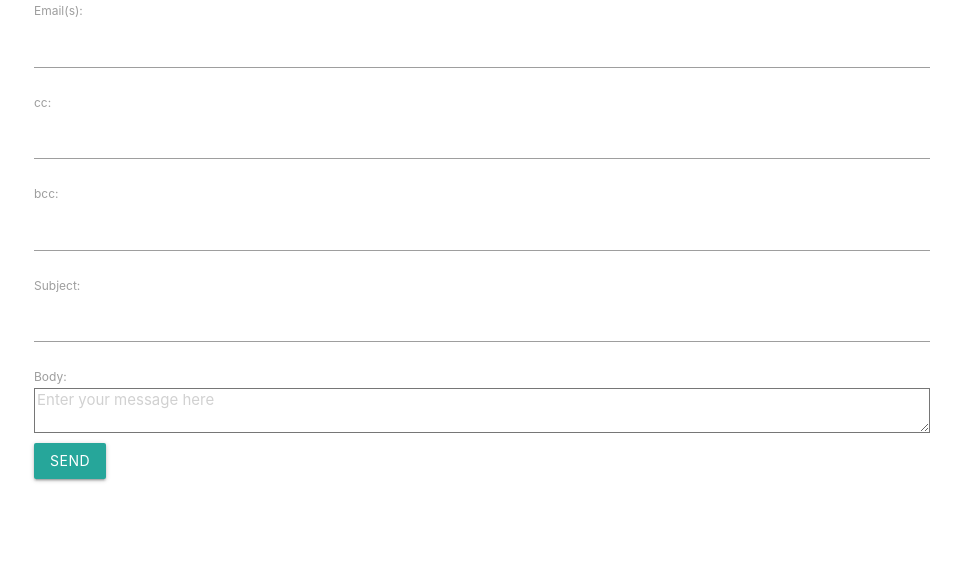
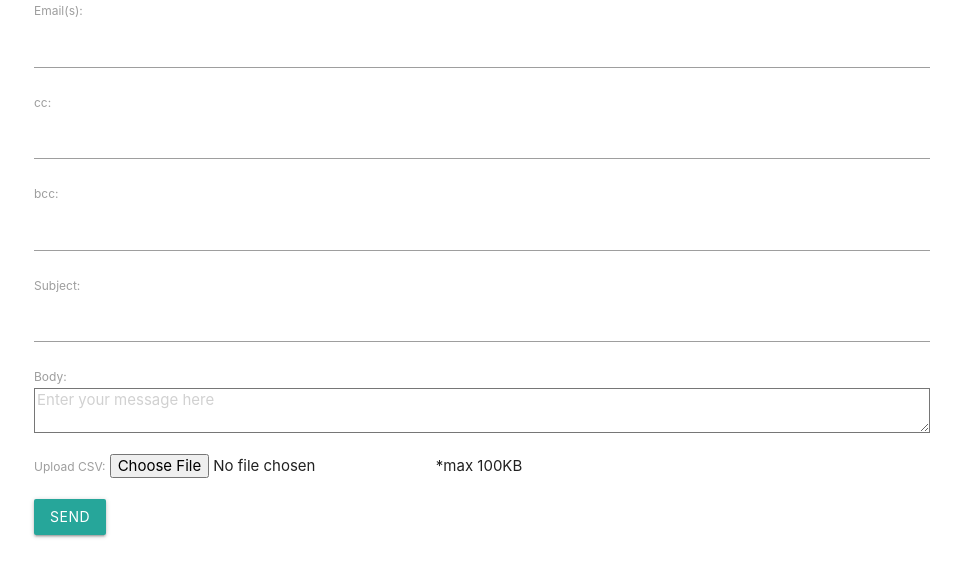
Before and after one commit to mayankgupta804/email-service-django, a Django app: page / in a window 1280 px wide. Shown: the part 141-718 px from the top of the page, without its empty margins (158-1119 px from the left). Run offline with Django 3.2, Linux system fonts and the light colour scheme.

Commit message:
Feature: load csv and extract emails from them.
* Create form and model for csv upload.
* Update settings for media upload.
* Create new template for the csv upload feature.
* Refactor helper function to read csv file.
* Update view

```diff
--- a/email_sender/forms.py
+++ b/email_sender/forms.py
@@ -7,3 +7,4 @@ class EmailForm(forms.Form):
     subject = forms.CharField(max_length=500, label="Subject")
     body = forms.CharField(label="Body",widget=forms.Textarea(
                         attrs={'placeholder': 'Enter your message here'}))
+    csv_file = forms.FileField(label='Upload CSV', help_text='*max 100KB', required=False)
--- a/email_sender/models.py
+++ b/email_sender/models.py
@@ -5,3 +5,6 @@ class Email(models.Model):
     subject = models.CharField(max_length=20)
     body = models.TextField(max_length=1000)
     sent_at = models.DateTimeField()
+
+class CSVDocument(models.Model):
+    docfile = models.FileField(upload_to='documents')
--- a/email_sender/templates/email_sender/index.html
+++ b/email_sender/templates/email_sender/index.html
@@ -2,12 +2,13 @@
 
 {% block content %}
     <h3 class="center-align">{{title}}</h3>
-    <form method="POST" action="/"> {% csrf_token %}
+    <form method="POST" action="/" enctype="multipart/form-data"> {% csrf_token %}
         {{ form.as_p }}
         <div class="wrapper">
-            <button class="btn waves-effect waves-light button" type="submit">Send</button><br>
+            <button class="btn waves-effect waves-light button send" type="submit">Send</button><br>
         </div>
     </form>
+    <br>
     <br>
     {% if messages %}
     <ul class="messages">
--- a/email_sender/templates/email_sender/layout.html
+++ b/email_sender/templates/email_sender/layout.html
@@ -13,7 +13,7 @@
 
         .button {
             position: absolute;
-            top: 73%;
+            top: 80%;
         }
     </style>
 </head>
--- a/email_sender/views.py
+++ b/email_sender/views.py
@@ -5,16 +5,30 @@ from django.http import HttpResponseRedirect
 from django.urls import reverse
 from django.conf import settings
 
+import csv
+import os
+
 from .forms import EmailForm
-from .models import Email
+from .models import Email, CSVDocument
 from .helpers import save_emails
 
 def index(request):
     if request.method == "POST":
-        form = EmailForm(request.POST)
+        form = EmailForm(request.POST, request.FILES)
         if form.is_valid():
+            docfile = request.FILES.get('csv_file')
+            if docfile is not None:
+                csv_doc = CSVDocument(docfile=docfile)
+                csv_doc.save()
+            doc = CSVDocument.objects.first()
+            csv_emails_list = []
+            if doc is not None:
+                file_path = os.path.join(settings.BASE_DIR + "/media", doc.docfile.path)
+                csv_emails_list = read_csv(file_path)
+                doc.delete()
             email_ids = form.cleaned_data['email_ids']
             email_id_list = email_ids.split(",")
+            email_id_list = email_id_list + csv_emails_list
             cc = form.cleaned_data['cc']
             cc_list = cc.split(",")
             bcc = form.cleaned_data['bcc']
@@ -32,3 +46,14 @@ def index(request):
     return render(request, 'email_sender/index.html', {
             'form': form
         })
+
+def read_csv(filename):
+    with open(filename, newline='') as csv_file:
+        csv_reader = csv.reader(csv_file)
+        email_list = []
+        for email in csv_reader:
+            email_list.append(email)
+        new_email_list = []
+        for i in range(len(email_list)):
+            new_email_list.append(email_list[i][0])
+        return new_email_list
--- a/email_service/settings.py
+++ b/email_service/settings.py
@@ -128,3 +128,6 @@ EMAIL_HOST_USER = os.environ.get('EMAIL_HOST_USER')
 EMAIL_HOST_PASSWORD = os.environ.get('EMAIL_HOST_PASSWORD')
 EMAIL_USE_TLS = True
 EMAIL_USE_SSL = False
+
+MEDIA_ROOT = os.path.join(BASE_DIR, 'media')
+MEDIA_URL = '/media/'
```
Also changed, not shown: email_sender/helpers.py (+4 -4 lines), 1 other file.
